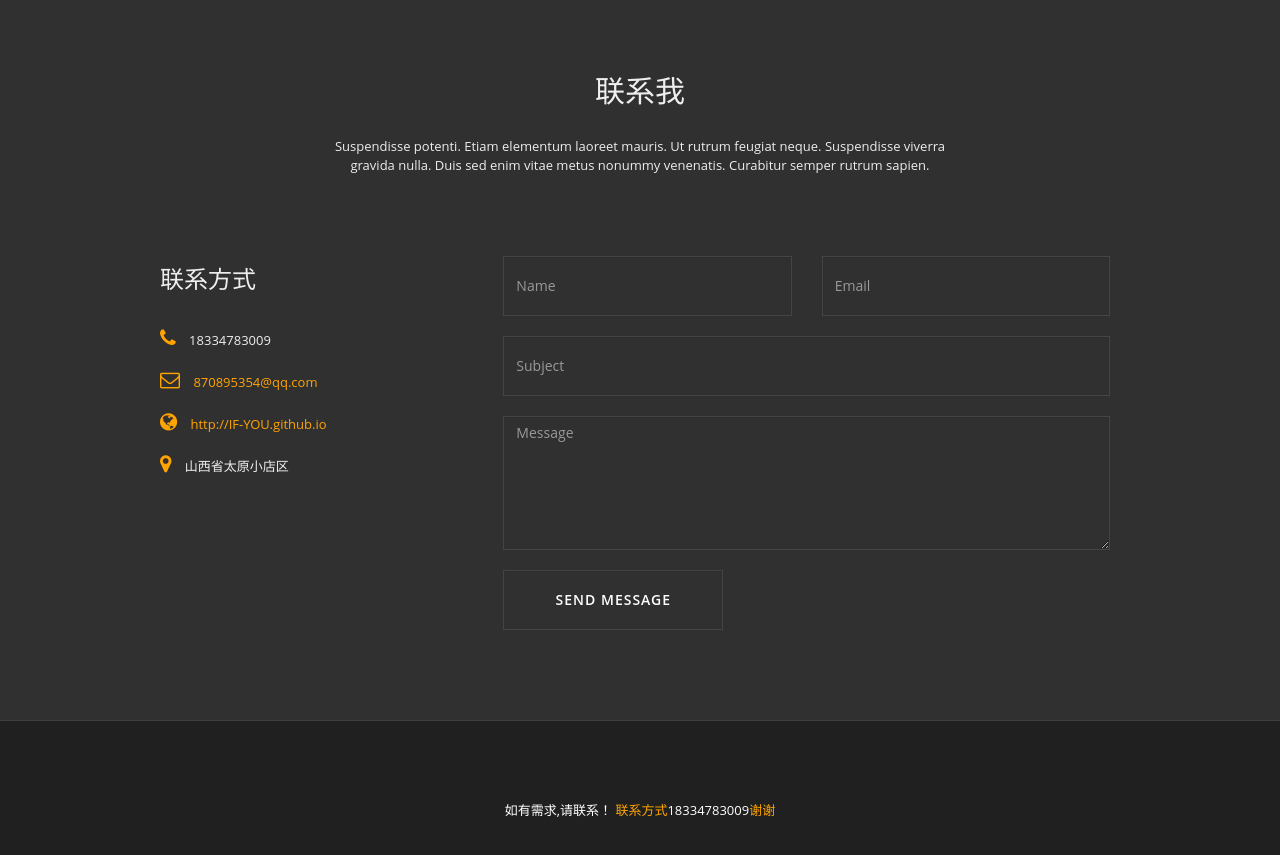
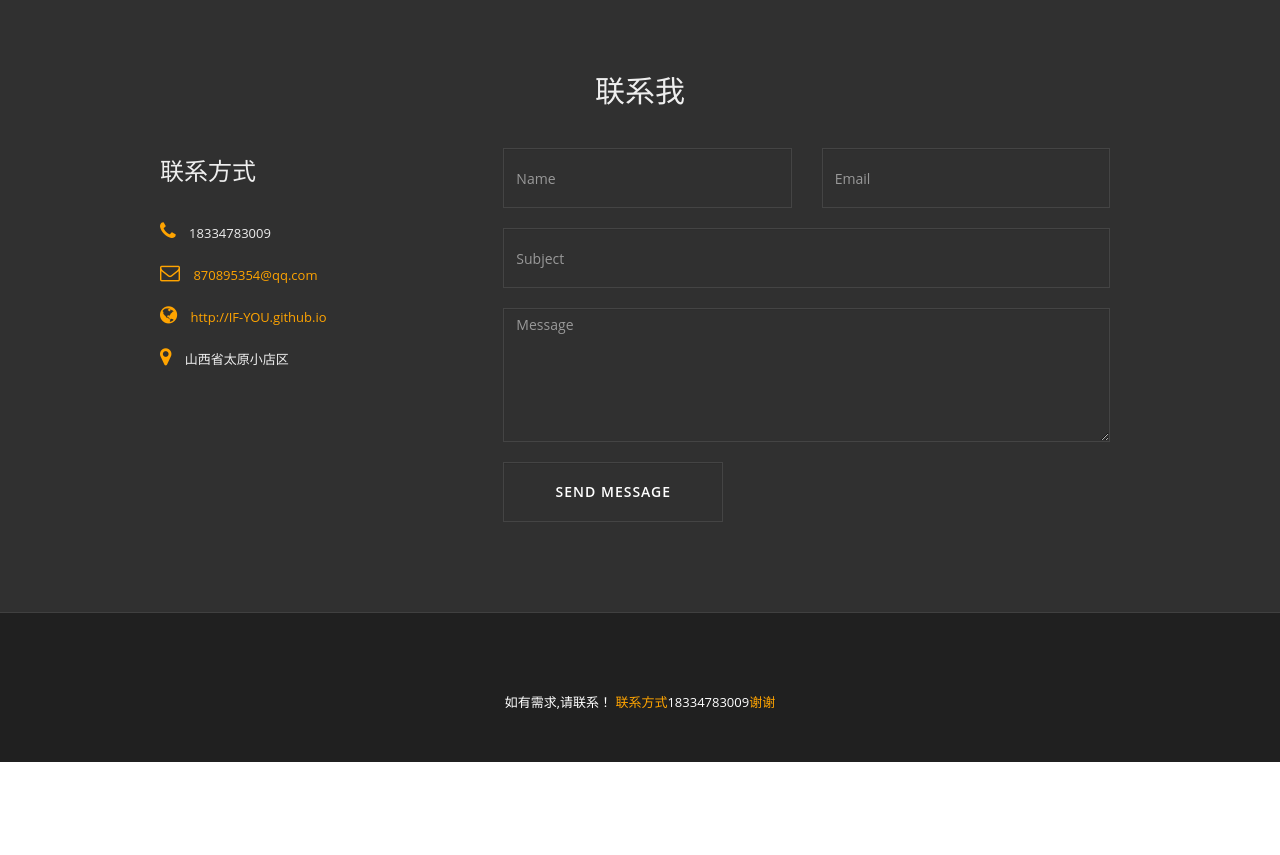
Before and after one commit to IF-YOU/IF-YOU.github.io, a plain HTML site: page index.html in a window 1280 px wide. Shown: the part 2360-3215 px from the top of the page. After the commit the page ends 3122 px from the top, so only its background shows below. Drawn offline with Linux system fonts and the light colour scheme; a web font is replaced by a local one.

Commit message:
34567456789
7890-

```diff
--- a/index.html
+++ b/index.html
@@ -252,7 +252,7 @@
 				<div class="col-md-2"></div>
 				<div class="col-md-8 text-center">
 					<h2>联系我</h2>
-					<p>Suspendisse potenti. Etiam elementum laoreet mauris. Ut rutrum feugiat neque. Suspendisse viverra gravida nulla. Duis sed enim vitae metus nonummy venenatis. Curabitur semper rutrum sapien.</p>
+
 				</div>
 				<div class="col-md-12"></div>
 				<div class="col-sm-6 col-md-4 address">
```
